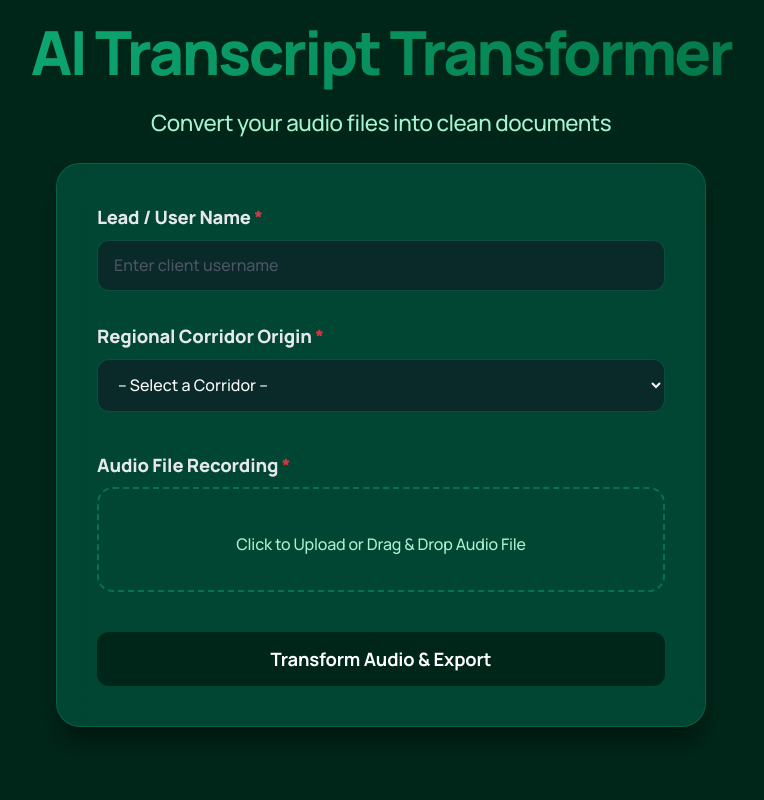
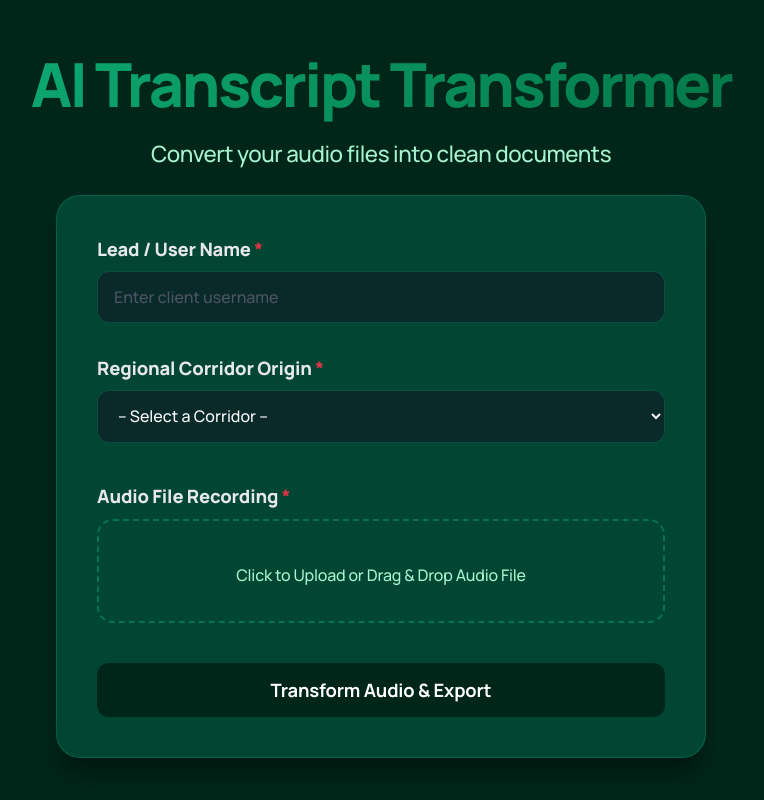
Before and after one commit to ricotti19/ai-transcript-transformer, a React (Create React App) app in the folder frontend/: page / in a window 1280 px wide. Shown: the whole page, without its empty margins (259-1023 px from the left). Built offline with nearby package versions, Linux system fonts and the light colour scheme.

Commit message:
Update App.css

```diff
--- a/frontend/src/App.css
+++ b/frontend/src/App.css
@@ -32,7 +32,7 @@ body {
   flex-direction: column;
   align-items: center;
   justify-content: center;
-  min-height: 10vh;
+  min-height: 100vh;
   padding: 10px 20px;
   box-sizing: border-box;
 }
@@ -252,3 +252,15 @@ body {
   color: #e5e7eb;
   white-space: pre-wrap;
 }
+
+/* SMOOTH DROP-DOWN SLIDE ANIMATION FOR THE LIVE SYNC BANNER */
+@keyframes slideIn {
+  from {
+    opacity: 0;
+    transform: translateY(-15px);
+  }
+  to {
+    opacity: 1;
+    transform: translateY(0);
+  }
+}
```
